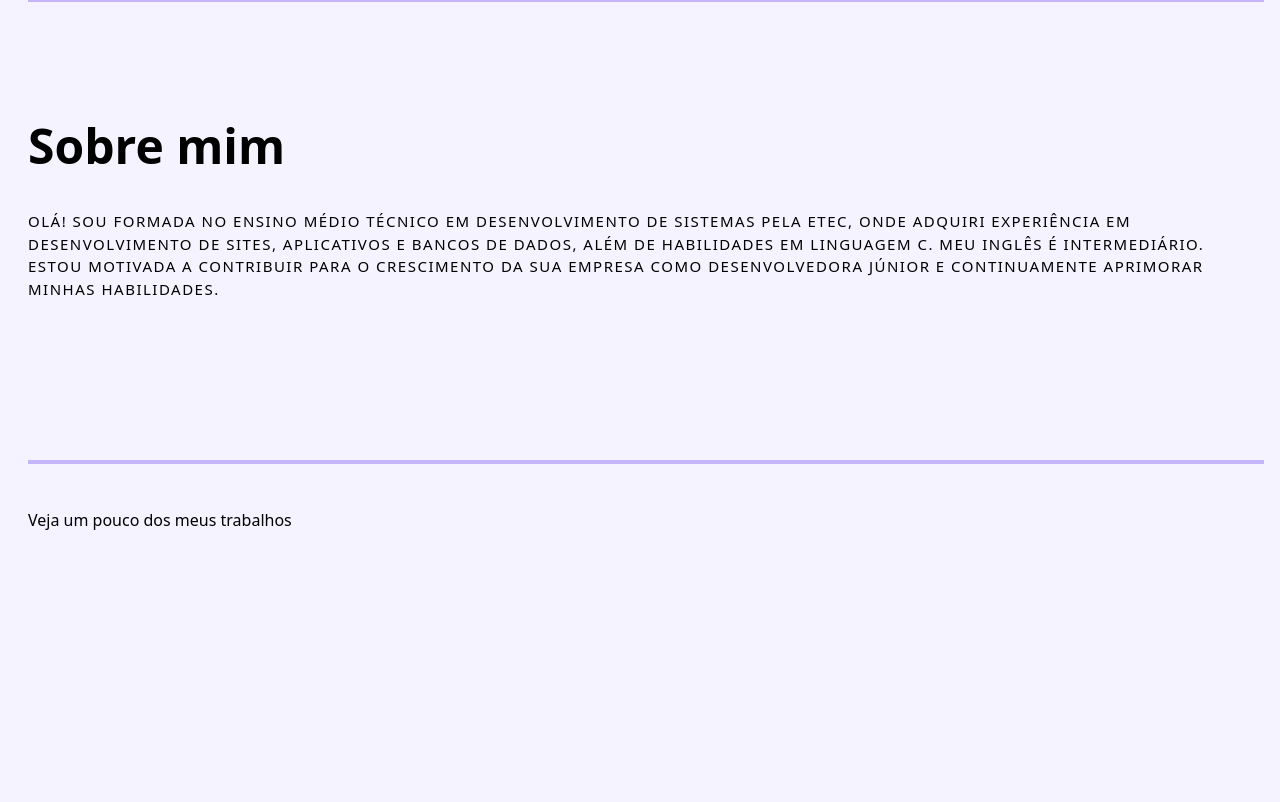
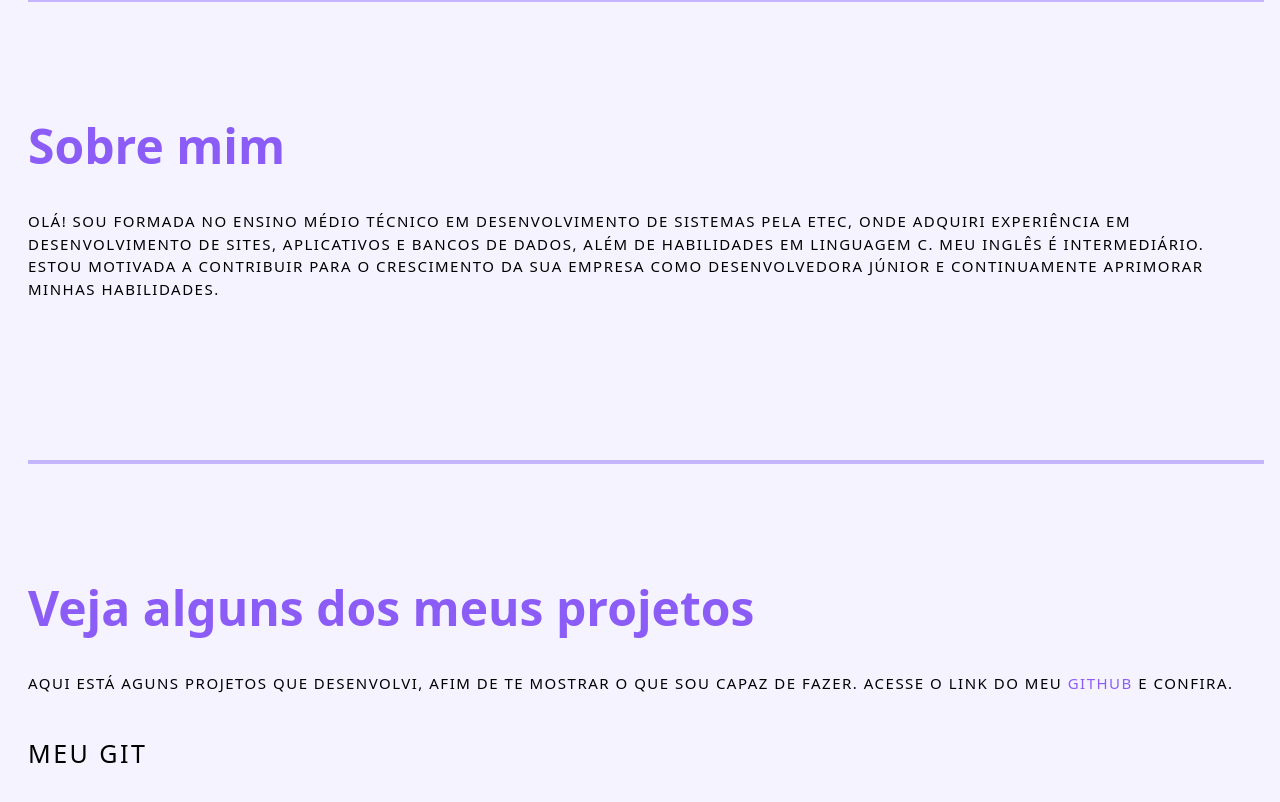
Before and after one commit to beatrizpieri1/landingPage, a website: page index.html in a window 1280 px wide. Shown: the part 620-1422 px from the top of the page. Before the commit the page ends 1152 px from the top, so only its background shows below. Drawn offline with nearby package versions, Linux system fonts and the light colour scheme.

Commit message:
projetos

```diff
--- a/index.html
+++ b/index.html
@@ -45,7 +45,7 @@
     <!-- INICIO SOBRE -->
 
     <div id="sobre">
-        <h1 class="text-5xl mt-[15vh] mb-10 font-semibold cursor-default">Sobre mim</h1>
+        <h1 class="text-5xl mt-[15vh] mb-10 font-semibold cursor-default text-purple-500">Sobre mim</h1>
 
         <p class="mt-3 font-medium text-[15px] tracking-widest uppercase justify-start mb-10">Olá! Sou formada no ensino médio técnico em Desenvolvimento de Sistemas pela ETEC, onde adquiri experiência em desenvolvimento de sites, aplicativos e bancos de dados, além de habilidades em linguagem C. Meu inglês é intermediário. Estou motivada a contribuir para o crescimento da sua empresa como desenvolvedora júnior e continuamente aprimorar minhas habilidades.</p>
     </div>
@@ -59,8 +59,17 @@
 
    <div id="projetos" class="">
 
-    <h1>Veja um pouco dos meus trabalhos</h1>
+    <h1 class="text-5xl mt-[15vh] mb-10 font-semibold cursor-default text-purple-500">Veja alguns dos meus projetos</h1>
 
+    <p class="mt-3 font-medium text-[15px] tracking-widest uppercase justify-start mb-10">
+        aqui está aguns projetos que desenvolvi, afim de te mostrar o que sou capaz de fazer. acesse o link do meu <span class="text-purple-500">GitHub</span> e confira.
+      <br>
+
+      <a href="https://github.com/beatrizpieri1" title="GitHub">
+
+        <p class="mt-3 font-medium text-[25px] tracking-widest uppercase justify-start mb-10 hover:text-purple-500 hover:scale-95 ease-out duration-300">meu git</p></a>
+
+    </p>
    </div>
 
 
```
Also changed, not shown: styles/output.css.
